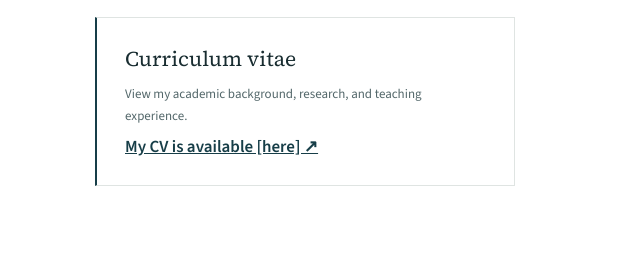
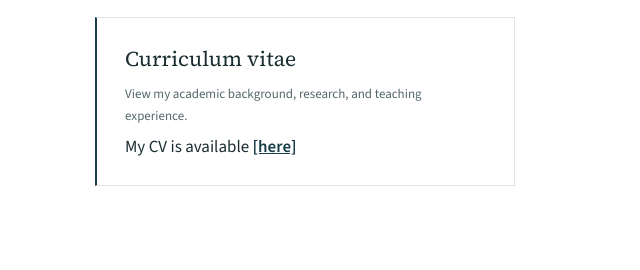
Before and after one commit to yisheng-econ/yisheng-econ.github.io, a plain HTML site: page index.html in a window 1280 px wide. Shown: the part 960-1230 px from the top of the page, 0-640 px from the left. Drawn offline with nearby package versions, Linux system fonts and the light colour scheme.

Commit message:
Update CV PDF

```diff
--- a/index.html
+++ b/index.html
@@ -61,7 +61,7 @@ body{font-size:17px;line-height:1.65}.site-header{box-shadow:none;border-bottom:
           <div class="cv-note">
             <strong>Curriculum vitae</strong>
             <p>View my academic background, research, and teaching experience.</p>
-            <a href="files/Yi_Sheng_CV.pdf" target="_blank" rel="noopener">My CV is available [here] ↗</a>
+            My CV is available <a href="/files/Yi_Sheng_CV.pdf" target="_blank" rel="noopener">[here]</a>
           </div>
         </div>
         <div class="timeline">
```
Also changed, not shown: 2 other files.
